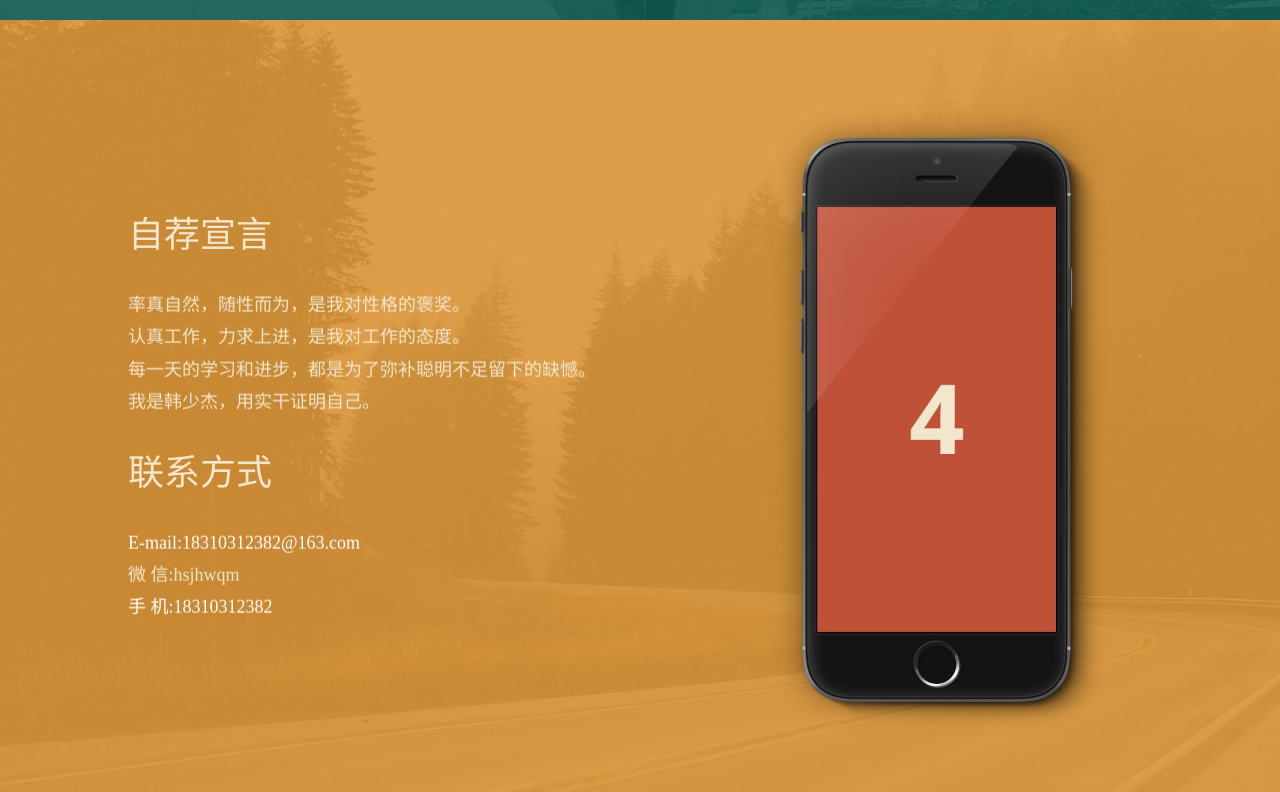
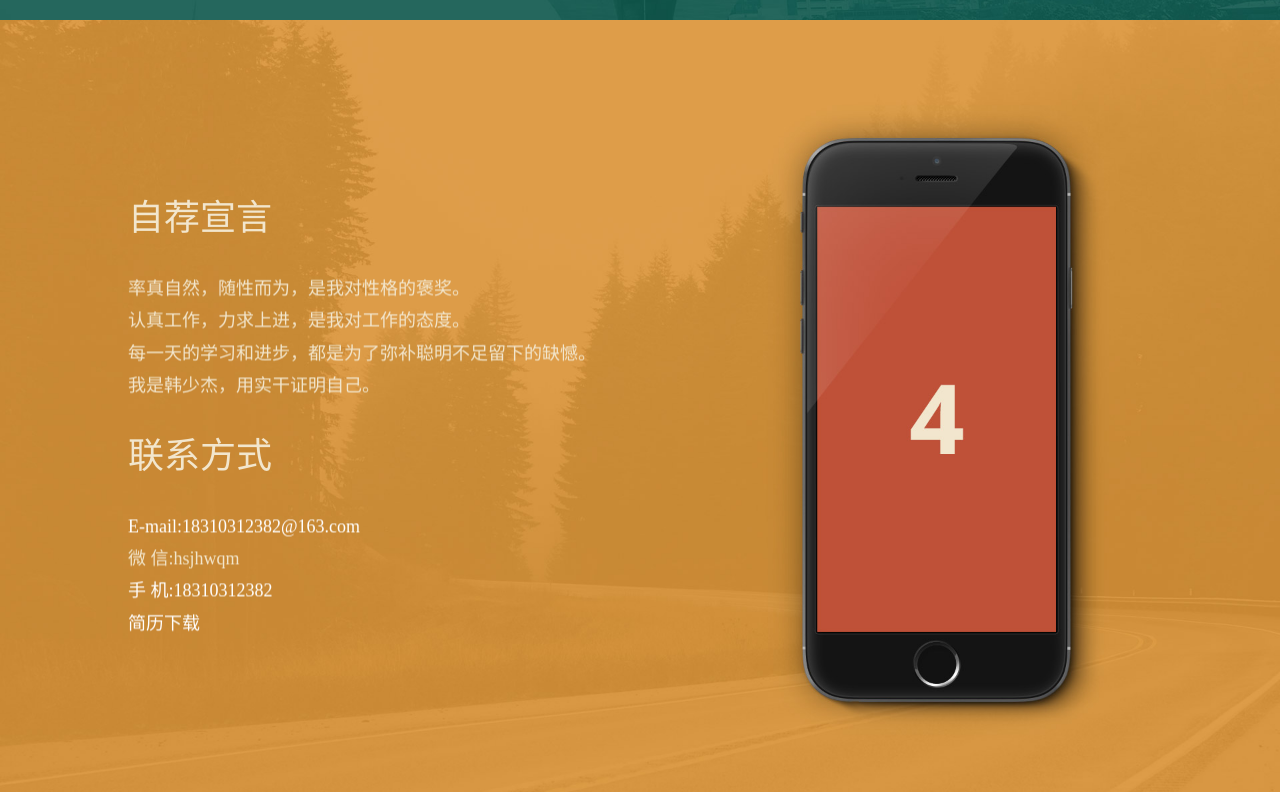
Before and after one commit to zhuma/zhuma.github.io, a plain HTML site: page index.html in a window 1280 px wide. Shown: the part 3180-3972 px from the top of the page. Drawn offline with Linux system fonts and the light colour scheme.

Commit message:
Add files via upload

```diff
--- a/index.html
+++ b/index.html
@@ -91,6 +91,7 @@
 			<p class="hvr-buzz-out" style="display:block;"><a href="mailto:18310312382@163.com">E-mail:18310312382@163.com</a></p>
 			<p class="hvr-buzz-out" style="display:block;">微   信:hsjhwqm</p>
 			<p class="hvr-buzz-out" style="display:block;"><a href="tel:18310312382">手   机:18310312382</a></p>
+			<p class="hvr-buzz-out" style="display:block;"><a href="http://pan.baidu.com/s/1nuQZVvF">简历下载</a></p>
 		</div>
 	</section>
 
@@ -105,5 +106,6 @@
 	<script src="js/main.js"></script> <!-- Resource jQuery -->
 	<script src="js/canvas.js"></script>
 	<script src="js/my.js"></script>
+
 </body>
 </html>
```
